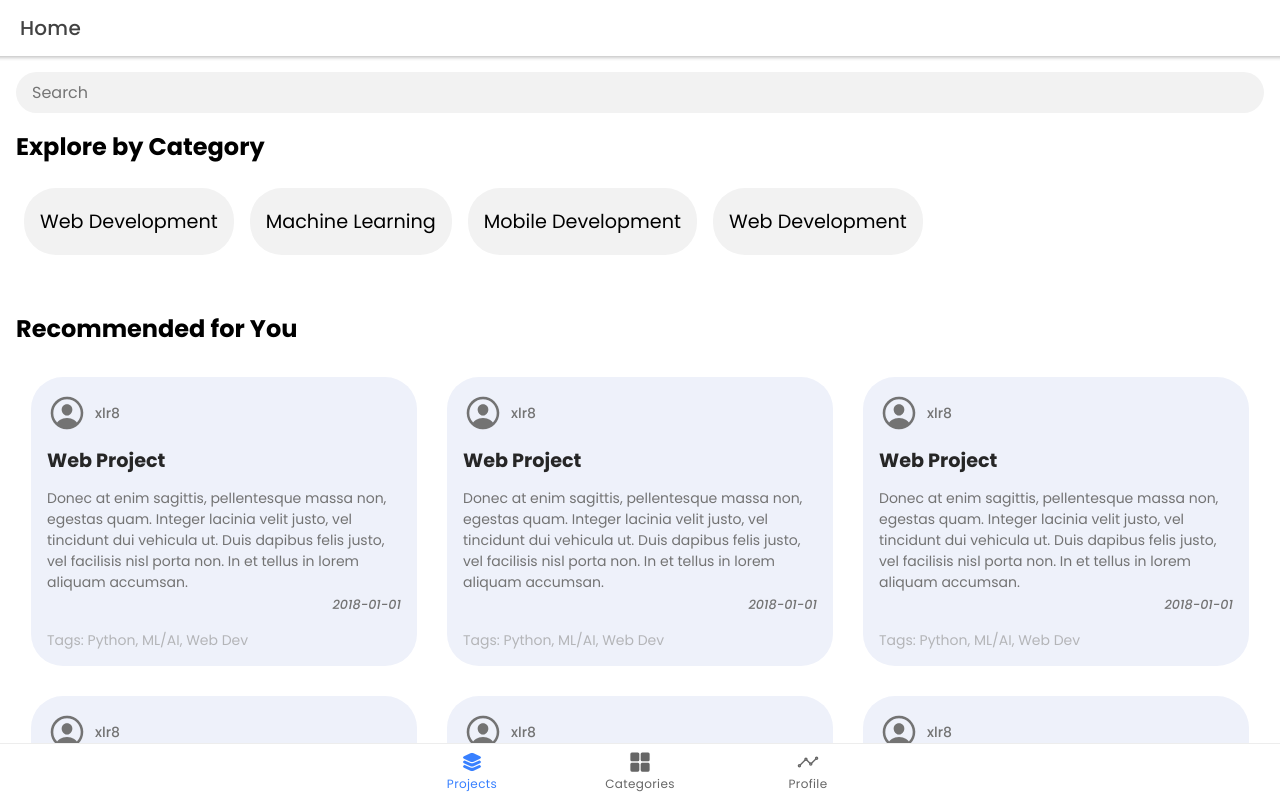
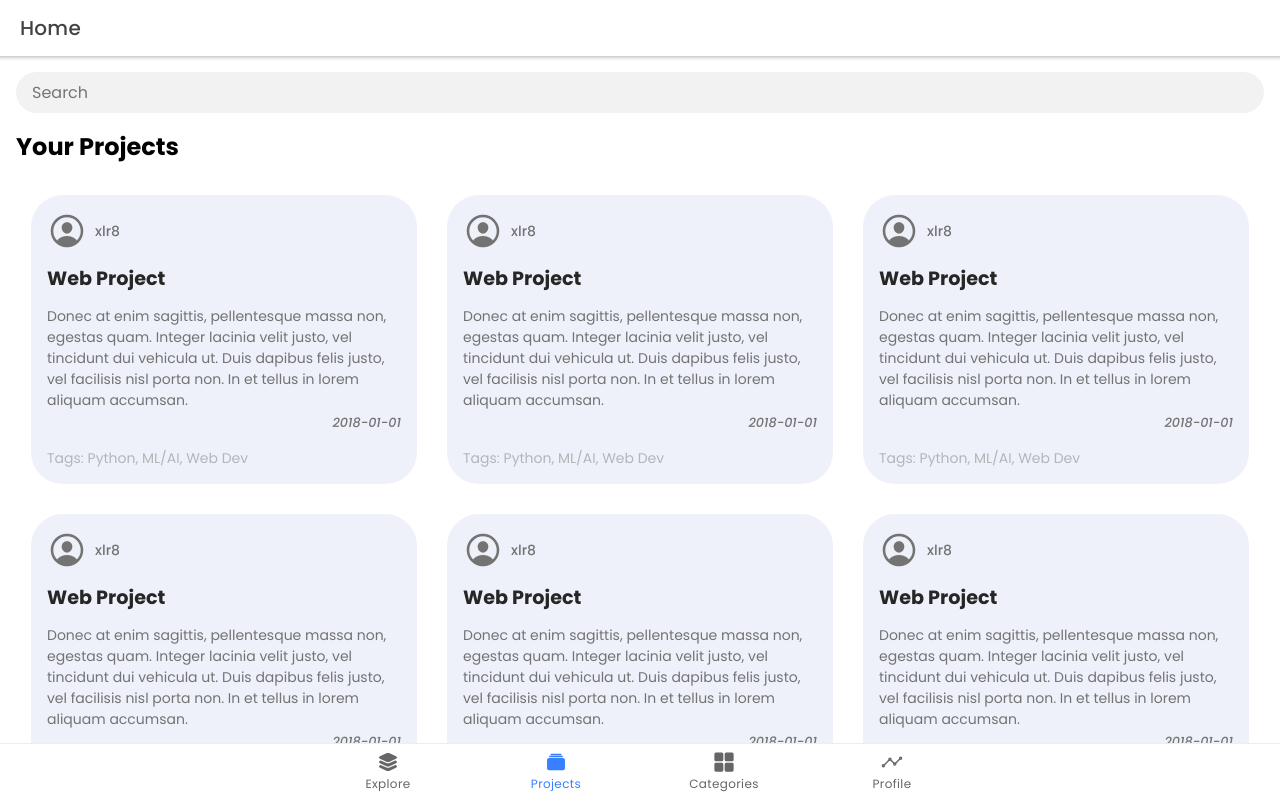
Before and after one commit to LaloVene/MLH-PE-Project, a React (Create React App) app: page /projects in a window 1280 px wide. Built offline with nearby package versions, Linux system fonts and the light colour scheme.

Commit message:
Set up Projects page and editable modal

```diff
--- a/src/App.tsx
+++ b/src/App.tsx
@@ -9,13 +9,14 @@ import {
   IonTabs,
 } from '@ionic/react';
 import { IonReactRouter } from '@ionic/react-router';
-import { grid, layers, analyticsOutline } from 'ionicons/icons';
+import { grid, layers, analyticsOutline, albums } from 'ionicons/icons';
 import Home from './pages/Home';
 import Categories from './pages/Categories.page';
 import Category from './pages/Category.page';
 import Login from './pages/Login';
 import Register from './pages/Register';
 import Profile from './pages/Profile.jsx';
+import Projects from './pages/Projects'
 
 /* Core CSS required for Ionic components to work properly */
 import '@ionic/react/css/core.css';
@@ -49,8 +50,11 @@ const App: React.FC = () => {
       <IonReactRouter>
         <IonTabs>
           <IonRouterOutlet>
+            <Route exact path="/explore">
+              <Home />
+            </Route>
             <Route exact path="/projects">
-              <Home />
+              <Projects />
             </Route>
             <Route exact path="/Login">
               <Login />
@@ -73,8 +77,13 @@ const App: React.FC = () => {
 
           <IonTabBar slot="bottom" style={showNav ? {} : { display: "none" }}>
             {/* check if url in certain [], do/don't display */}
+            <IonTabButton tab="Explore" href="/explore">
+              <IonIcon icon={layers} />
+              <IonLabel>Explore</IonLabel>
+            </IonTabButton>
+
             <IonTabButton tab="Projects" href="/projects">
-              <IonIcon icon={layers} />
+              <IonIcon icon={albums} />
               <IonLabel>Projects</IonLabel>
             </IonTabButton>
 
--- /dev/null
+++ b/src/components/EditableProjectCard.component.jsx
@@ -0,0 +1,174 @@
+import React, { useState } from "react";
+import {
+  IonCard,
+  IonCardHeader,
+  IonCardTitle,
+  IonCardSubtitle,
+  IonCardContent,
+  IonIcon,
+  IonCol,
+  IonModal,
+  IonButton,
+  IonInput
+} from "@ionic/react";
+import { personCircleOutline } from "ionicons/icons";
+import styled from "styled-components";
+import { URLSearchParams } from "url";
+
+const Card = styled(IonCard)`
+  cursor: pointer;
+  border-radius: 2rem;
+  background-color: #EEF1FA;
+  box-shadow: none;
+
+  &:hover {
+    background-color: #dfe5f5;
+  }
+`;
+const CardHeader = styled(IonCardHeader)`
+  display: flex;
+  align-items: center;
+`;
+const Icon = styled(IonIcon)`
+  font-size: 2.5rem;
+  margin-right: 0.5rem;
+`;
+const Username = styled(IonCardSubtitle)`
+  margin: 0;
+`;
+const Title = styled(IonCardTitle)`
+  font-size: 1.2rem;
+  font-weight: bold;
+  padding-bottom: 1rem;
+`;
+const Date = styled(IonCardSubtitle)`
+  margin: 0;
+  text-align: right;
+  font-size: 0.8rem;
+  font-style: italic;
+`;
+const Tags = styled.p`
+  padding-top: 1rem;
+  color: #B4B5B8;
+`;
+
+function CategoryCard(props) {
+  const [editMode, setEditMode] = useState(false);
+  const { title, description, date, url, owner, id, customClick } = props;
+  const [showProject, setShowProject] = useState(false);
+  const [eTitle, setTitle] = useState(title);
+  const [eDescription, setDescription] = useState(description);
+  const [eUrl, setUrl] = useState(url);
+
+  function saveChanges() {
+    setEditMode(false)
+    // send changes to backend
+
+  }
+
+  return (
+    <IonCol size="12" size-md="4" key={id}>
+      {!editMode &&
+        <IonModal id="projmod" isOpen={showProject} cssClass='my-custom-class'>
+          <h2 style={{
+            marginTop: "50px"
+          }}>{title}</h2>
+
+          <p style={{
+            margin: "0px",
+            padding: "0px",
+            fontSize: "0.75em"
+          }}>Created By: {owner}</p>
+
+          <p style={{
+            fontSize: "0.75em"
+          }}>{date}</p>
+
+          <p style={{
+            margin: "20px",
+            marginTop: "5px",
+            textAlign: "center"
+          }}>   {description}</p>
+
+          <p style={{
+            margin: "20px",
+            marginTop: "5px",
+            textAlign: "center"
+          }}>   {description}</p>
+
+          <IonButton id="closemodal" onClick={() => setEditMode(true)}>Edit</IonButton>
+
+          <IonButton style={{ marginBottom: "50px" }} id="closemodal" onClick={() => setShowProject(false)}>Close</IonButton>
+        </IonModal>}
+
+      {editMode &&
+        <IonModal id="projmod" isOpen={showProject} cssClass='my-custom-class'>
+          <IonInput
+            style={{
+              marginTop: "50px",
+              textAlign: "center",
+              fontSize: "24px",
+              fontWeight: "500",
+              lineHeight: "1.2",
+              borderStyle: "solid",
+              border: "1px solid black",
+              background: "gray"
+            }}
+            value={eTitle}
+            onIonChange={(e) => setTitle(e.target.value)}
+            type="text"
+          ></IonInput>
+
+          <p style={{
+            margin: "0px",
+            padding: "0px",
+            fontSize: "0.75em"
+          }}>
+            Created By: {owner}
+          </p>
+
+          <p style={{
+            fontSize: "0.75em"
+          }}>{date}</p>
+
+          <IonInput
+            style={{
+              margin: "20px",
+              marginTop: "5px",
+              textAlign: "center",
+              borderStyle: "solid",
+              border: "1px solid black",
+              background: "gray"
+            }}
+            value={eDescription}
+            onIonChange={(e) => setDescription(e.target.value)}
+            type="text"
+          ></IonInput>
+
+
+
+          <IonButton id="closemodal" onClick={saveChanges}>Save</IonButton>
+
+          <IonButton style={{ marginBottom: "50px" }} id="closemodal" onClick={() => setShowProject(false)}>Close</IonButton>
+        </IonModal>
+      }
+
+      <Card onClick={() => setShowProject(true)}>
+        <CardHeader>
+          <Icon icon={personCircleOutline} />
+          <Username>{owner}</Username>
+        </CardHeader>
+        <IonCardContent>
+          <Title>{title}</Title>
+          <p>{description}</p>
+          <Date>{date}</Date>
+          <Tags>{'Tags: Python, ML/AI, Web Dev'}</Tags>
+        </IonCardContent>
+      </Card>
+
+    </IonCol>
+
+  );
+}
+
+export default CategoryCard;
--- /dev/null
+++ b/src/pages/Projects.tsx
@@ -0,0 +1,86 @@
+import React, { useState } from "react";
+import { Link } from "react-router-dom";
+import {
+    IonModal,
+    IonContent,
+    IonHeader,
+    IonPage,
+    IonTitle,
+    IonToolbar,
+    IonRow,
+    IonCol,
+    IonInput,
+    IonSearchbar,
+    IonButton
+} from "@ionic/react";
+import styled from "styled-components";
+import SectionTitle from "../components/SectionTitle.component";
+import ProjectCard from "../components/ProjectCard.component";
+import EditableProjectCard from "../components/EditableProjectCard.component";
+import CategoryButton from "../components/CategoryButton.component";
+import Searchbar from '../components/Searchbar.component';
+import projects from "../utils/projects.json";
+import categories from "../utils/categories.json";
+import './Projects.css';
+
+const Container = styled.div`
+  padding: 1rem;
+`;
+const Separator = styled.div`
+  margin: 3rem 0;
+`;
+
+function Projects() {
+    const [search, setSearch] = useState('')
+
+
+
+
+    return (
+        <IonPage>
+            <IonHeader>
+                <IonToolbar>
+                    <IonTitle>Home</IonTitle>
+                </IonToolbar>
+            </IonHeader>
+            <IonContent fullscreen>
+                <IonHeader collapse="condense">
+                    <IonToolbar>
+                        <IonTitle size="large">Home</IonTitle>
+                    </IonToolbar>
+                </IonHeader>
+                <Container>
+                    {/* Search Bar */}
+                    <section>
+                        <Searchbar placeholder="Search" onChange={(e: any) => setSearch(e.target.value!)} />
+                    </section>
+
+
+
+                    {/* Projects */}
+                    <section>
+                        <SectionTitle>Your Projects</SectionTitle>
+                        <IonRow>
+                            {projects.filter(proj => proj.description.toLowerCase().includes(search.toLowerCase()) || proj.title.toLowerCase().includes(search.toLowerCase())).map((project, index) => {
+                                const { id, title, description, date, url, owner } = project;
+                                return (
+                                    <EditableProjectCard
+                                        title={title}
+                                        description={description}
+                                        date={date}
+                                        url={url}
+                                        owner={owner}
+                                        id={id}
+                                    />
+
+                                );
+                            })}
+                        </IonRow>
+                    </section>
+                </Container>
+            </IonContent>
+        </IonPage >
+    );
+}
+
+export default Projects;
```
Also changed, not shown: src/pages/Projects.css (added).
